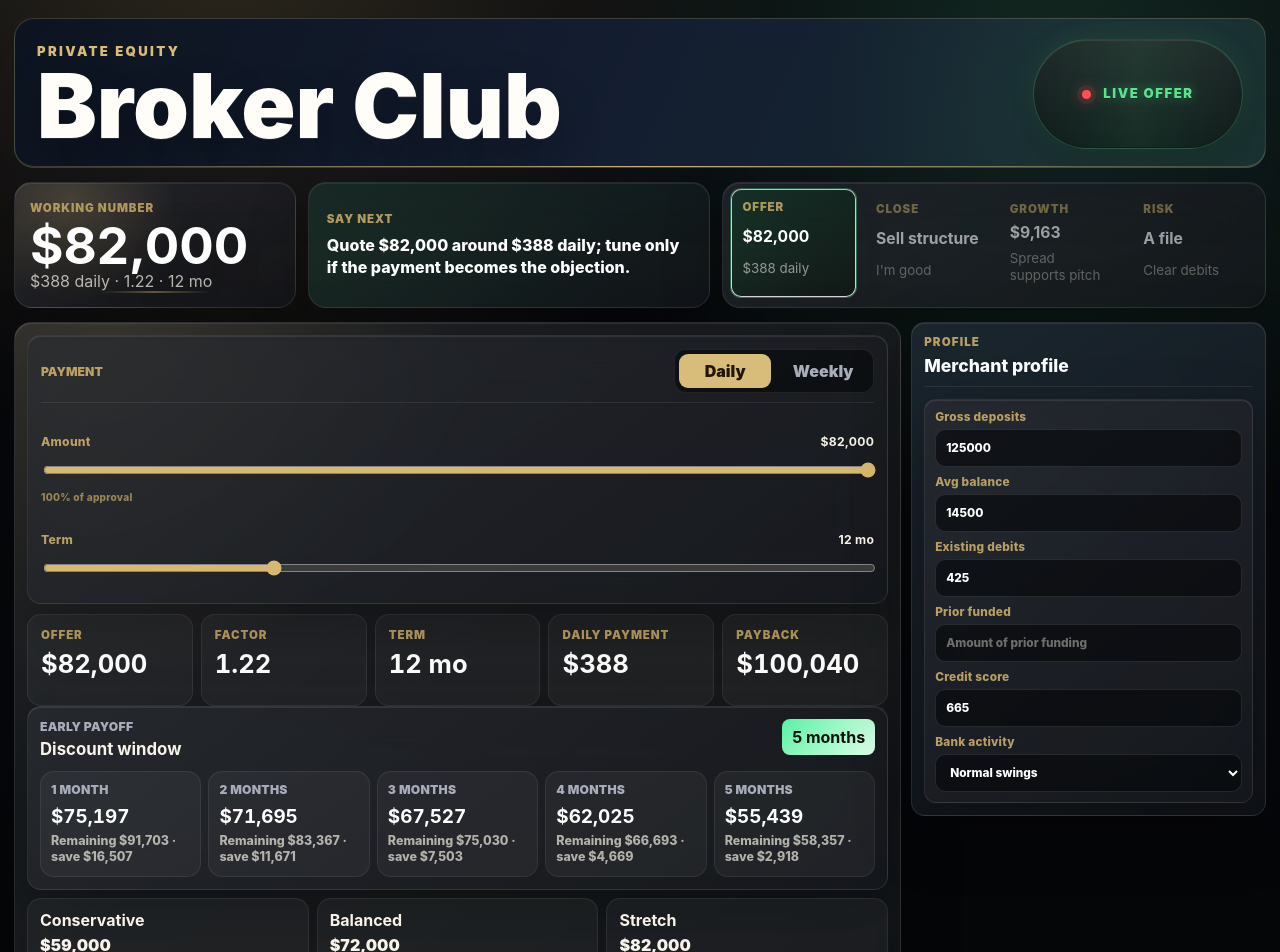
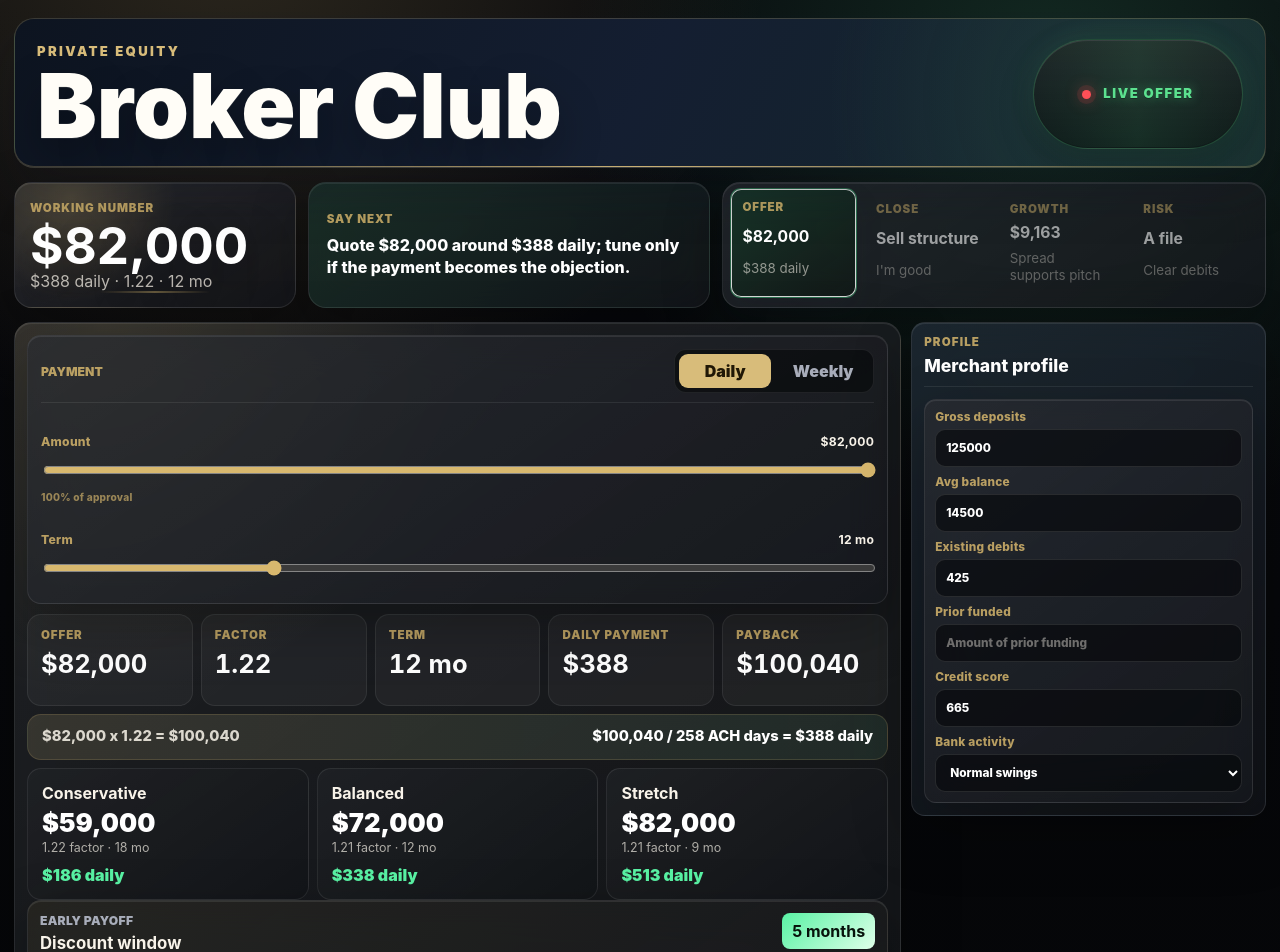
Before and after one commit to AionHz/aws-exam-readiness-coach, a Next.js app in the folder broker-club/: page / in a window 1280 px wide. Shown: the top 952 px of the page. Built offline with nearby package versions, Linux system fonts and the light colour scheme.

Commit message:
Improve Broker Club offer term sheet

```diff
--- a/broker-club/app/page.tsx
+++ b/broker-club/app/page.tsx
@@ -1539,6 +1539,25 @@ function formatMoney(value: number) {
 
 function formatPercent(value: number) {
   return `${Math.round(value * 100)}%`;
+}
+
+function getOfferFactor(
+  amount: number,
+  maxApproval: number,
+  termMonths: number,
+  underwritingScore: number,
+) {
+  const amountPressure = amount / Math.max(maxApproval, 1);
+  const termPressure = (termMonths - 12) / 24;
+  const scoreDiscount = clamp((underwritingScore - 70) / 260, -0.05, 0.05);
+
+  return Number(
+    clamp(
+      1.18 + amountPressure * 0.09 + termPressure * 0.1 - scoreDiscount,
+      1.1,
+      1.49,
+    ).toFixed(2),
+  );
 }
 
 function updateNumberInput(
@@ -1712,14 +1731,12 @@ export default function Home() {
 
   const offer = useMemo(() => {
     const amount = clamp(amountValue, 5000, maxAmount);
-    const amountPressure = amount / Math.max(underwriting.maxApproval, 1);
-    const termPressure = (termMonths - 12) / 24;
-    const scoreDiscount = clamp((underwriting.score - 70) / 260, -0.05, 0.05);
-    const factor = Number(clamp(
-      1.18 + amountPressure * 0.09 + termPressure * 0.1 - scoreDiscount,
-      1.1,
-      1.49,
-    ).toFixed(2));
+    const factor = getOfferFactor(
+      amount,
+      underwriting.maxApproval,
+      termMonths,
+      underwriting.score,
+    );
     const payback = amount * factor;
     const termDays = Math.round(termMonths * 21.5);
     const dailyPayment = payback / termDays;
@@ -1787,7 +1804,7 @@ export default function Home() {
     { length: maxEarlyPayoffMonths },
     (_, index) => {
       const month = index + 1;
-      const discountRate = [0.18, 0.14, 0.1, 0.07, 0.05][index];
+      const discountRate = [0.18, 0.17, 0.16, 0.15, 0.14][index];
       const collectedToDate =
         paymentFrequency === "daily"
           ? offer.dailyPayment * 21.5 * month
@@ -1827,7 +1844,28 @@ export default function Home() {
       term: 9,
       note: "Use when merchant pushes for max cash.",
     },
-  ];
+  ].map((mode) => {
+    const modeAmount = Math.max(5000, Math.round(mode.amount / 1000) * 1000);
+    const modeFactor = getOfferFactor(
+      modeAmount,
+      underwriting.maxApproval,
+      mode.term,
+      underwriting.score,
+    );
+    const modePayback = modeAmount * modeFactor;
+    const modeDailyPayment = modePayback / (mode.term * 21.5);
+    const modeWeeklyPayment = modePayback / (mode.term * 4.3);
+    const modePayment =
+      paymentFrequency === "daily" ? modeDailyPayment : modeWeeklyPayment;
+
+    return {
+      ...mode,
+      amount: modeAmount,
+      factor: modeFactor,
+      payback: modePayback,
+      payment: modePayment,
+    };
+  });
   const growthLift = selectedIndustry.lift;
   const growthProjection = [
     { label: "Now", value: monthlyRevenue },
@@ -2232,6 +2270,14 @@ export default function Home() {
       value: formatMoney(offer.payback),
     },
   ];
+  const termFormula =
+    paymentFrequency === "daily"
+      ? `${formatMoney(offer.payback)} / ${offer.termDays} ACH days = ${formatMoney(
+          offer.dailyPayment,
+        )} daily`
+      : `${formatMoney(offer.payback)} / ${(termMonths * 4.3).toFixed(
+          1,
+        )} weeks = ${formatMoney(offer.weeklyPayment)} weekly`;
 
   return (
     <main className={`app-shell live-call-shell lens-${activeLens}`}>
@@ -2656,6 +2702,41 @@ export default function Home() {
             ))}
           </div>
 
+          <div className="term-equation" aria-label="Offer formula">
+            <span>
+              {formatMoney(offer.amount)} x {offer.factor.toFixed(2)} ={" "}
+              {formatMoney(offer.payback)}
+            </span>
+            <b>{termFormula}</b>
+          </div>
+
+          <div className="scenario-grid offer-options" aria-label="Offer options">
+            {offerModes.map((mode) => (
+              <button
+                type="button"
+                key={mode.label}
+                className={
+                  amountValue === mode.amount && termMonths === mode.term
+                    ? "is-selected"
+                    : ""
+                }
+                onClick={() => {
+                  updateMaxAwareAmount(mode.amount);
+                  setTermMonths(mode.term);
+                }}
+              >
+                <b>{mode.label}</b>
+                <span>{formatMoney(mode.amount)}</span>
+                <small>
+                  {mode.factor.toFixed(2)} factor · {mode.term} mo
+                </small>
+                <em>
+                  {formatMoney(mode.payment)} {paymentCadence}
+                </em>
+              </button>
+            ))}
+          </div>
+
           <div className="merchant-surface-card" aria-label="3D merchant deal analytics">
             <div className="surface-header">
               <div>
@@ -2779,23 +2860,6 @@ export default function Home() {
                 </div>
               ))}
             </div>
-          </div>
-
-          <div className="scenario-grid">
-            {offerModes.map((mode) => (
-              <button
-                type="button"
-                key={mode.label}
-                onClick={() => {
-                  updateMaxAwareAmount(Math.round(mode.amount / 1000) * 1000);
-                  setTermMonths(mode.term);
-                }}
-              >
-                <b>{mode.label}</b>
-                <span>{formatMoney(mode.amount)}</span>
-                <small>{mode.term} mo</small>
-              </button>
-            ))}
           </div>
 
           <div className={`broker-package ${brokerPosture.tone}`}>
```
Also changed, not shown: broker-club/app/globals.css.
